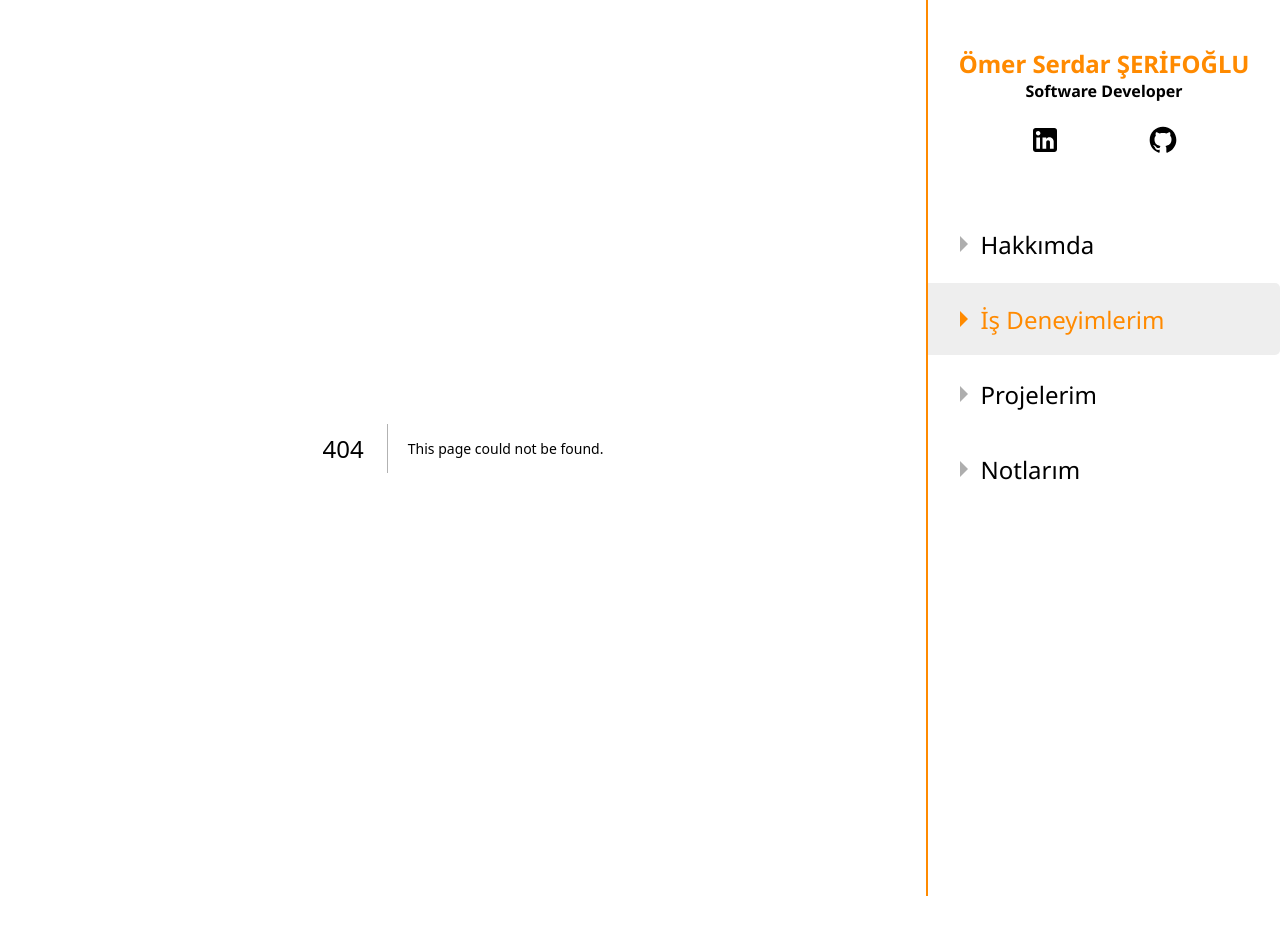
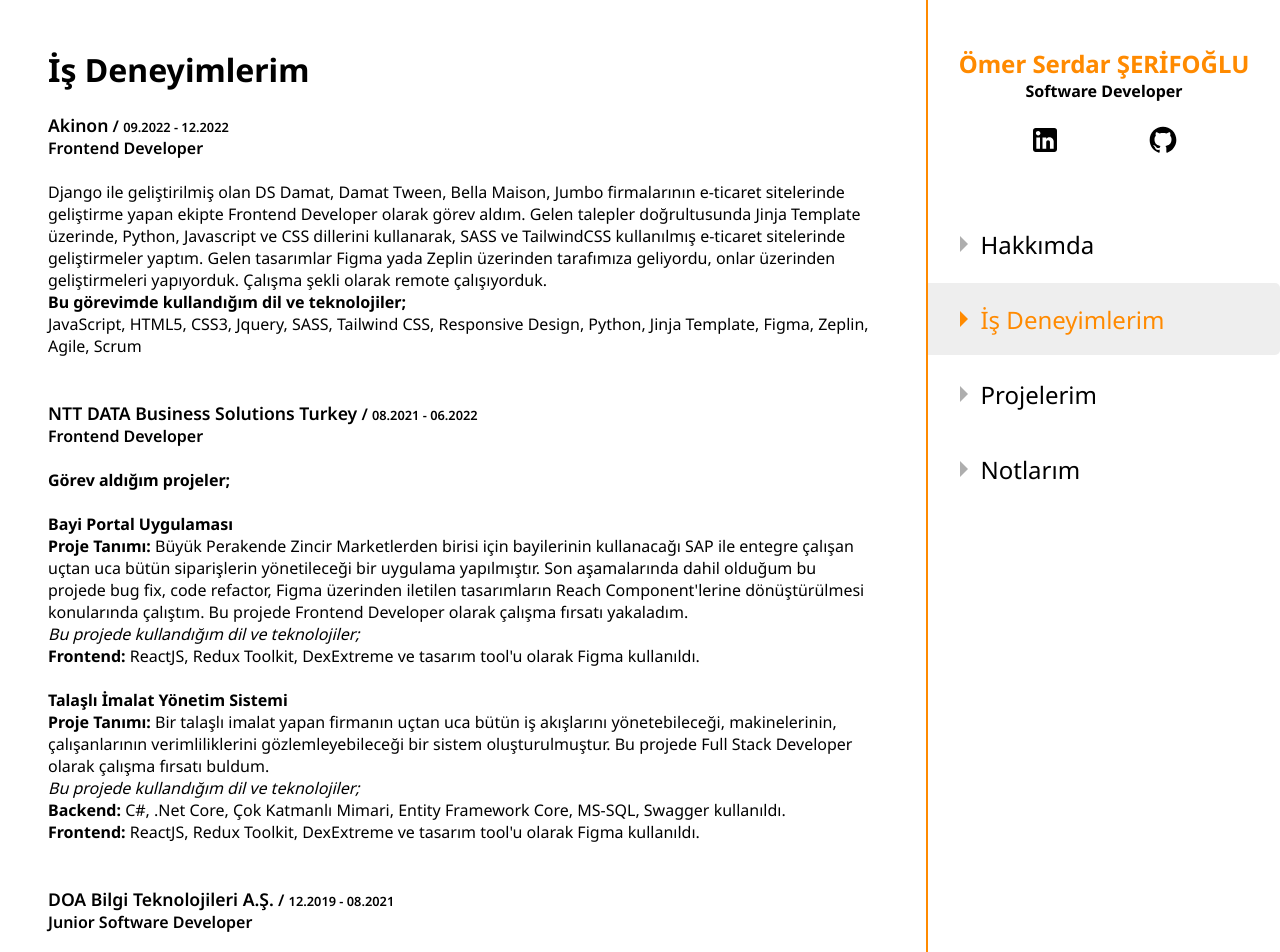
Before and after one commit to SerdarSerifoglu/serdarserifoglu, a Next.js app: page /is-deneyimlerim in a window 1280 px wide. Before the commit this address had no page. Shown: the top 952 px of the page. Before the commit the page ends 896 px from the top, so only its background shows below. Built offline with nearby package versions, Linux system fonts and the light colour scheme.

Commit message:
İş deneyimlerim page was completed

```diff
--- a/app/hakkimda/page.tsx
+++ b/app/hakkimda/page.tsx
@@ -1,7 +1,9 @@
+import PageTitle from "@/components/PageTitle/PageTitle";
+
 export default function Page() {
   return (
     <>
-      <h1>Hakkımda</h1>
+      <PageTitle title="Hakkımda" />
       <br />
       <article>
         <p>
--- /dev/null
+++ b/app/is-deneyimlerim/page.tsx
@@ -0,0 +1,12 @@
+import PageTitle from "@/components/PageTitle/PageTitle";
+import WorkExperiences from "@/components/WorkExperiences/WorkExperiences";
+
+export default function Page() {
+  return (
+    <>
+      <PageTitle title="İş Deneyimlerim" />
+      <br />
+      <WorkExperiences />
+    </>
+  );
+}
--- a/app/page.tsx
+++ b/app/page.tsx
@@ -10,7 +10,7 @@
         <p className={styles.author}>
           Joshua Wooden{" "}
           <span className={styles.info}>
-            (Efsane basketbol antrenörü John Wooden'ın babası)
+            {`(Efsane basketbol antrenörü John Wooden'ın babası)`}
           </span>
         </p>
       </div>
--- /dev/null
+++ b/components/InfoCard/InfoCard.module.css
@@ -0,0 +1,12 @@
+.title {
+  font-weight: 600;
+}
+
+.date {
+  font-size: 0.8rem;
+}
+
+.company-name {
+  font-weight: 600;
+  font-size: 1.1rem;
+}
--- /dev/null
+++ b/components/InfoCard/InfoCard.tsx
@@ -0,0 +1,22 @@
+import styles from "./InfoCard.module.css";
+import parse from "html-react-parser";
+
+export default function InfoCard(props: {
+  date: string;
+  companyName: string;
+  jobTitle: string;
+  description: string;
+}) {
+  return (
+    <>
+      <section>
+        <div className={styles.title}>
+          <span className={styles["company-name"]}>{props.companyName}</span> /{" "}
+          <span className={styles.date}>{props.date}</span>
+        </div>
+        <div className={styles.title}>{props.jobTitle}</div>
+        <div className={styles.description}>{parse(props.description)}</div>
+      </section>
+    </>
+  );
+}
--- /dev/null
+++ b/components/WorkExperiences/WorkExperiences.tsx
@@ -0,0 +1,25 @@
+import InfoCard from "../InfoCard/InfoCard";
+import { workExperiences } from "@/utils/statics";
+
+export default function WorkExperiences() {
+  console.log("WorkExperiences_RUN");
+  return (
+    <>
+      {workExperiences
+        .sort((a, b) => a.queue - b.queue)
+        .map((exp, index) => (
+          <>
+            <InfoCard
+              key={index}
+              date={exp.date}
+              companyName={exp.companyName}
+              jobTitle={exp.jobTitle}
+              description={exp.description}
+            />
+            <br />
+            <br />
+          </>
+        ))}
+    </>
+  ); //<>WORK EXPERİENCES</>;
+}
--- a/package.json
+++ b/package.json
@@ -14,6 +14,7 @@
     "@types/react-dom": "18.0.11",
     "eslint": "8.35.0",
     "eslint-config-next": "13.2.1",
+    "html-react-parser": "^3.0.12",
     "next": "13.2.1",
     "react": "18.2.0",
     "react-dom": "18.2.0",
--- a/tsconfig.json
+++ b/tsconfig.json
@@ -24,6 +24,6 @@
       "@/*": ["./*"]
     }
   },
-  "include": ["next-env.d.ts", "**/*.ts", "**/*.tsx", ".next/types/**/*.ts"],
+  "include": ["next-env.d.ts", "**/*.ts", "**/*.tsx", ".next/types/**/*.ts", "utils/statics.js"],
   "exclude": ["node_modules"]
 }
--- /dev/null
+++ b/utils/statics.js
@@ -0,0 +1,76 @@
+export const workExperiences = [
+  {
+    queue: 1,
+    date: "09.2022 - 12.2022",
+    jobTitle: "Frontend Developer",
+    companyName: "Akinon",
+    description: `<br/>Django ile geliştirilmiş olan DS Damat, Damat Tween, Bella Maison, Jumbo firmalarının e-ticaret sitelerinde geliştirme yapan ekipte Frontend Developer olarak görev aldım. Gelen talepler doğrultusunda Jinja Template üzerinde, Python, Javascript ve CSS dillerini kullanarak, SASS ve TailwindCSS kullanılmış e-ticaret sitelerinde geliştirmeler yaptım. Gelen tasarımlar Figma yada Zeplin üzerinden tarafımıza geliyordu, onlar üzerinden geliştirmeleri yapıyorduk. Çalışma şekli olarak remote çalışıyorduk.
+      <br/>
+     <b>Bu görevimde kullandığım dil ve teknolojiler;</b>
+     <br/>
+     JavaScript, HTML5, CSS3, Jquery, SASS, Tailwind CSS, Responsive Design, Python, Jinja Template, Figma, Zeplin, Agile, Scrum`,
+  },
+  {
+    queue: 2,
+    date: "08.2021 - 06.2022",
+    jobTitle: "Frontend Developer",
+    companyName: "NTT DATA Business Solutions Turkey",
+    description: `
+      <br/>
+      <b>Görev aldığım projeler;</b>
+      <br/>
+      <br/>
+      <b>Bayi Portal Uygulaması</b>
+      <br/>
+      <b>Proje Tanımı:</b>  Büyük Perakende Zincir Marketlerden birisi için bayilerinin kullanacağı SAP ile entegre çalışan uçtan uca bütün siparişlerin yönetileceği bir uygulama yapılmıştır. Son aşamalarında dahil olduğum bu projede bug fix, code refactor, Figma üzerinden iletilen tasarımların Reach Component'lerine dönüştürülmesi konularında çalıştım.
+      Bu projede Frontend Developer olarak çalışma fırsatı yakaladım.
+      <br/>
+      <i>Bu projede kullandığım dil ve teknolojiler;</i>
+      <br/>
+      <b>Frontend:</b> ReactJS, Redux Toolkit, DexExtreme ve tasarım tool'u olarak Figma kullanıldı.
+      <br/><br/>
+      <b>Talaşlı İmalat Yönetim Sistemi</b>
+      <br/>
+      <b>Proje Tanımı:</b> Bir talaşlı imalat yapan firmanın uçtan uca bütün iş akışlarını yönetebileceği, makinelerinin, çalışanlarının verimliliklerini gözlemleyebileceği bir sistem oluşturulmuştur.
+      Bu projede Full Stack Developer olarak çalışma fırsatı buldum.
+      <br/>
+      <i>Bu projede kullandığım dil ve teknolojiler;</i>
+      <br/>
+      <b>Backend:</b> C#, .Net Core, Çok Katmanlı Mimari, Entity Framework Core, MS-SQL, Swagger kullanıldı.
+      <br/>
+      <b>Frontend:</b> ReactJS, Redux Toolkit, DexExtreme ve tasarım tool'u olarak Figma kullanıldı.
+      `,
+  },
+  {
+    queue: 3,
+    date: "12.2019 - 08.2021",
+    companyName: "DOA Bilgi Teknolojileri A.Ş.",
+    jobTitle: "Junior Software Developer",
+    description: `
+      <br/>
+      Firmadaki görevim, şirketin kendi içinde geliştirmiş olduğu web tabanlı Lojisoft(Lojistik Firmalarının uçtan uca tüm süreçlerini yönetebildiği bir ERP sistemi) uygulamasında müşteri talepleri doğrultusunda geliştirmeler, bug fix'ler, code refactor, performans iyileştirmeleri, mevcut entegrasyonlarda düzenlemeler yapmak vb. işlerle görevliydim.
+      <br/>
+      <b>Bu görevimde kullandığım dil ve teknolojiler;</b>
+      <br/>
+      <b>Backend:</b> C#, .Net MVC, Çok Katmanlı Mimari, MongoDB,
+      <br/>
+      <b>Frontend:</b> JavaScript, Jquery, HTML5, CSS3, Bootstrap, Razor Pages, KendoUI
+      `,
+  },
+  {
+    queue: 4,
+    date: "05.2018 - 12.2019",
+    companyName: "ESTEPE Bilgi Teknolojileri",
+    jobTitle: "Junior Software Developer",
+    description: `
+      <br/>
+      Firmadaki görevim, mevcut .Net MVC ile yazılmış olan Araç Filo Yönetim Uygulaması, Destek, Portal isimli web projelerine destek vermek, gelen talepler doğrultusunda uygulamalarda geliştirmeler yapmak, çeşitli Web Servisleri projeye entegre etmek, istenilen raporlar için SQL'de gereken store procedure'leri yazmak, bug fix ve tecrübem el verdiği kadar code refactor yapmakti. Bu firmada son 1 yılı tek yazılımcı olarak, toplamda 1 yıl 8 ay görev yaptım.
+      <br/>
+      <b>Bu görevimde kullandığım dil ve teknolojiler;</b>
+      <br/>
+      <b>Backend:</b> C#, .Net MVC, Çok Katmanlı Mimari, MS-SQL, MS-SQL Store Procedure
+      <br/>
+      <b>Frontend:</b> JavaScript, Jquery, HTML5, CSS3, Bootstrap, Razor Pages, KendoUI
+      `,
+  },
+];
```
Also changed, not shown: 1 other file (tests, documents, lock files or other folders).
